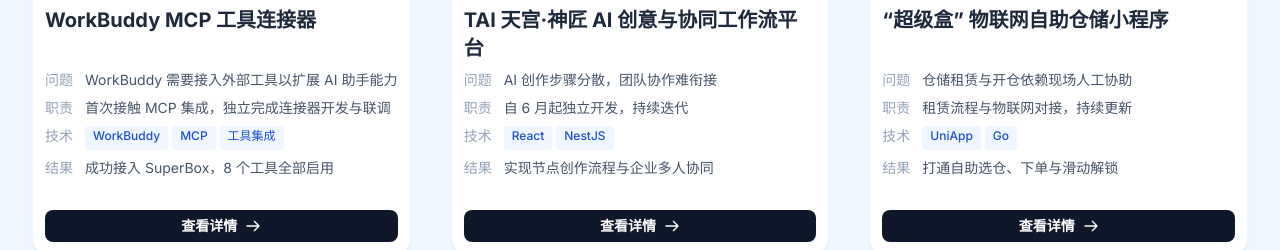
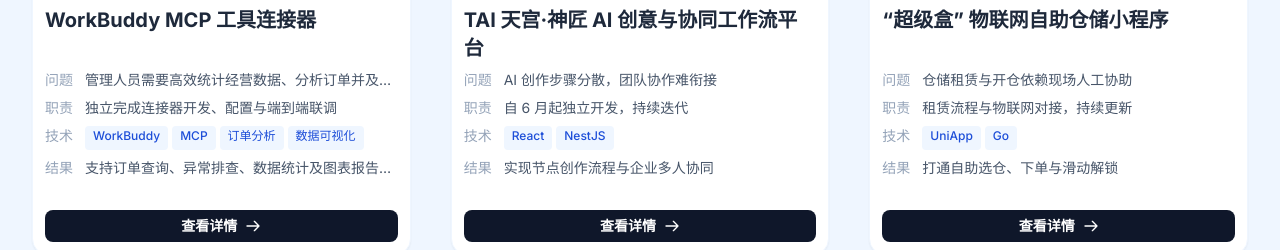
Before and after one commit to heiheihei-ctrl/personal, a React (Vite) app: page / in a window 1280 px wide. Shown: the part 1069-1319 px from the top of the page. Built offline with nearby package versions, Linux system fonts and the light colour scheme.

Commit message:
feat: 更新

```diff
--- a/constants.tsx
+++ b/constants.tsx
@@ -85,7 +85,8 @@
 import hfcjcxt1 from './assets/web/hfcjcxt/1.png';
 
 // MCP 工具集成项目图片
-import superboxMcp from './assets/mcp/superbox.png';
+import superboxMcp from './assets/mcp/superbox/1.png';
+import superboxAnalysis from './assets/mcp/superbox/2.png';
 
 // H5 图片导入
 import ffl1 from './assets/h5/hdyx/ffl1.jpg';
@@ -113,11 +114,11 @@
   {
     id: 'workbuddy-mcp-connector',
     title: 'WorkBuddy MCP 工具连接器',
-    description: '为 WorkBuddy 扩展外部工具能力，独立开发 MCP 连接器并完成 SuperBox 服务接入。\n\n首次接触 MCP 集成后，我独立完成从技术调研、连接器开发到 WorkBuddy 配置与联调验证的完整流程。最终 SuperBox 服务成功启用，8 个工具全部可用。',
+    description: '面向管理人员的日常经营分析场景，独立开发 WorkBuddy MCP 工具连接器并接入 SuperBox，让管理人员可在 WorkBuddy 中查询订单、统计经营数据、排查异常订单，并生成图表分析报告。\n\n独立完成技术调研、连接器开发、服务配置与端到端联调。接入后，管理人员可将分散的订单查询、数据汇总与报告整理集中到 WorkBuddy 中完成，减少人工检索和汇总工作，提升订单分析与管理效率。',
     category: ProjectCategory.AI_INTEGRATION,
-    images: [superboxMcp],
+    images: [superboxMcp, superboxAnalysis],
     link: '#',
-    tags: ['WorkBuddy', 'MCP', '工具集成', '独立开发'],
+    tags: ['WorkBuddy', 'MCP', '订单分析', '数据可视化', '独立开发'],
     date: '2026-10-11'
   },
   {
--- a/projectSummaries.ts
+++ b/projectSummaries.ts
@@ -7,7 +7,7 @@
 }
 
 export const PROJECT_SUMMARIES: Record<string, ProjectDetails> = {
-  'workbuddy-mcp-connector': details('WorkBuddy 需要接入外部工具以扩展 AI 助手能力', '首次接触 MCP 集成，独立完成连接器开发与联调', ['WorkBuddy', 'MCP', '工具集成'], '成功接入 SuperBox，8 个工具全部启用', ['调研 MCP 接入方式，独立开发 WorkBuddy MCP 工具连接器。', '配置并联调 SuperBox MCP 服务，验证连接状态及 8 个工具均成功启用。']),
+  'workbuddy-mcp-connector': details('管理人员需要高效统计经营数据、分析订单并及时发现异常', '独立完成连接器开发、配置与端到端联调', ['WorkBuddy', 'MCP', '订单分析', '数据可视化'], '支持订单查询、异常排查、数据统计及图表报告生成，减少人工检索与整理', ['调研 MCP 接入方式，独立开发 WorkBuddy MCP 工具连接器并接入 SuperBox。', '在 WorkBuddy 中调用订单工具，支持查询订单、汇总经营指标及排查异常订单。', '根据订单数据生成趋势图表与分析报告，完成端到端验证；SuperBox 的 8 个工具全部启用。']),
   'carve-site': details('跨境品牌需要完整的线上交易流程', '独立站定制与前后端接口集成', ['React', 'Node.js', 'Shopify API', 'GraphQL'], '串联商品展示、库存查询与订单创建', ['使用 React 构建商品浏览界面，并适配移动端布局。', '通过 Node.js 对接 Shopify API 与 GraphQL，衔接商品、库存和订单流程。']),
   'armorlite-site': details('防护品牌需要按设计稿搭建电商网站', 'Shopify 主题定制与设计还原', ['Shopify CLI', 'Liquid'], '交付适配桌面与移动端的品牌商城', ['通过 Shopify CLI 开展主题本地开发与调试。', '定制 Liquid 模板与响应式布局，还原产品展示及页面交互。']),
   'posefootwear-site': details('鞋履品牌需要面向全球展示与销售', '品牌页面与购物流程定制', ['Shopify CLI', 'Liquid', 'TailwindCSS'], '完成品牌、产品与活动内容的统一展示', ['基于 Shopify 主题组织新品、场景分类及活动专区。', '使用 TailwindCSS 适配桌面和移动端，调整产品浏览与购物交互。']),
```
Also changed, not shown: assets/mcp/superbox/1.png (renamed from assets/mcp/superbox.png), assets/mcp/superbox/2.png (added).
